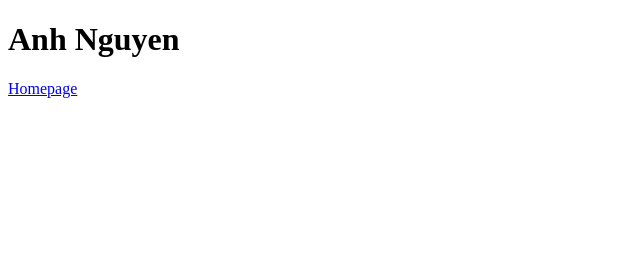
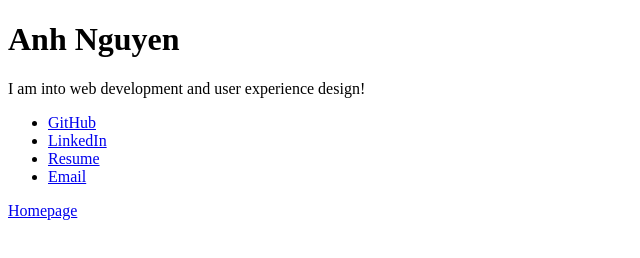
Before and after one commit to theang66/theang66.github.io, a Gatsby site: page /about-me in a window 1280 px wide. Shown: the whole page, without its empty margins (0-640 px from the left). Built offline with nearby package versions, Linux system fonts and the light colour scheme; Gatsby itself is replaced by a stand-in of ours.

Commit message:
Add links, email and resume

```diff
--- a/src/pages/about-me.js
+++ b/src/pages/about-me.js
@@ -1,5 +1,6 @@
 import React from "react"
 import { Link } from "gatsby"
+import Pdf from '../documents/AnhNguyen.pdf';
 
 import SEO from "../components/seo"
 
@@ -7,6 +8,13 @@ const AboutMe = () => (
   <div className="tc">
     <SEO title="About Me" />
     <h1>Anh Nguyen</h1>
+    <p>I am into web development and user experience design!</p>
+    <ul className="list ph3 ph5-ns pv4">
+      <li><a href="https://github.com/theang66" target="_blank">GitHub</a></li>
+      <li><a href="https://www.linkedin.com/in/thuyanhng/" target="_blank">LinkedIn</a></li>
+      <li><a href={Pdf} target="_blank">Resume</a></li>
+      <li><a href="mailto:anguyen1@macalester.edu">Email</a></li>
+    </ul>
     <Link to="/">Homepage</Link>
   </div>
 )
```
Also changed, not shown: 1 other file.
